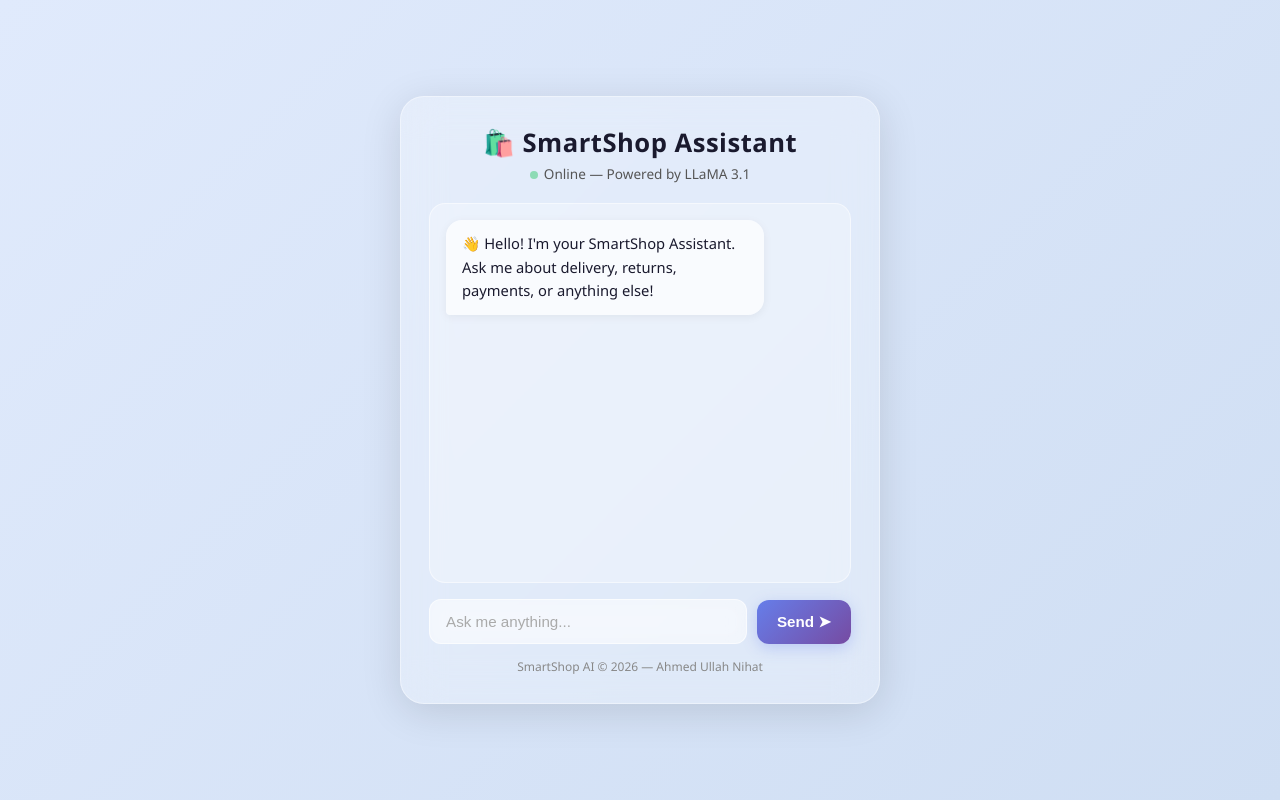
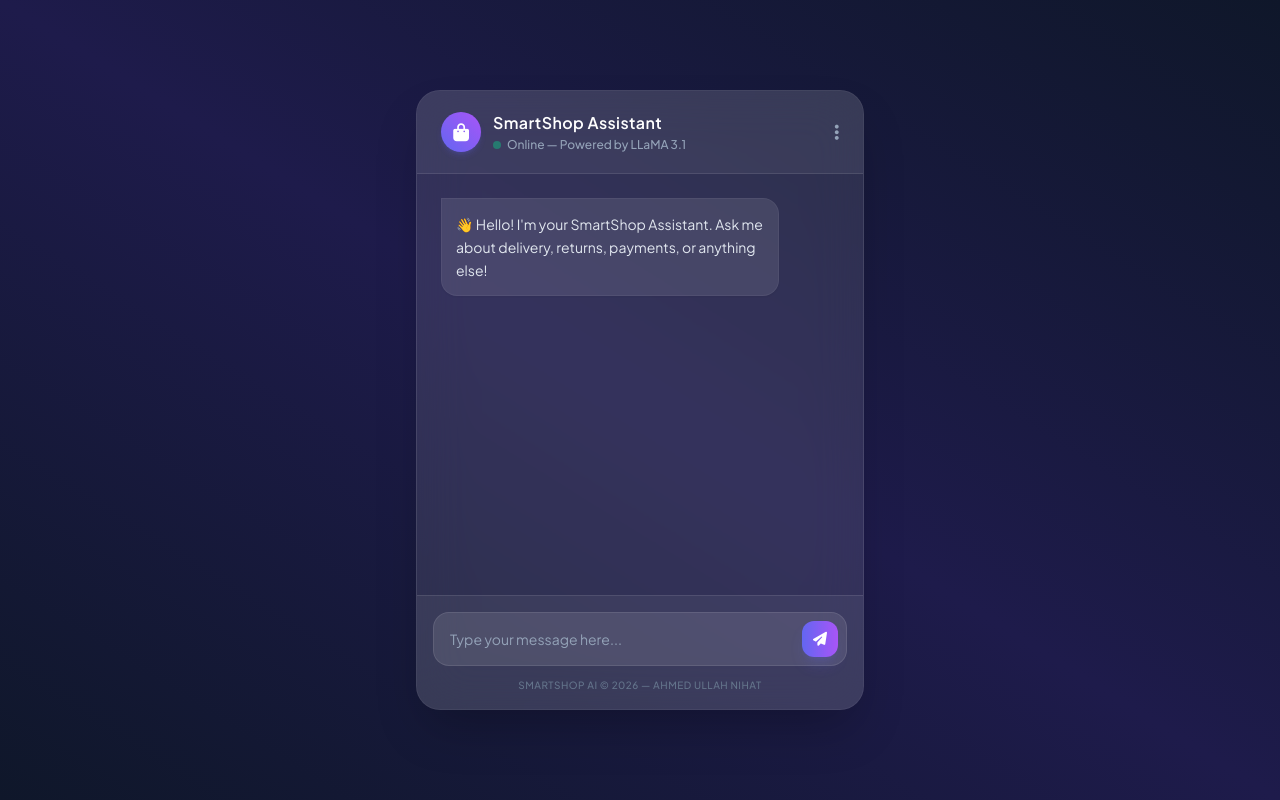
Before and after one commit to AhmedNihat/smartshop-assistant-basic, a plain HTML site: page index.html in a window 1280 px wide. Drawn offline with nearby package versions, Linux system fonts and the light colour scheme.

Commit message:
Merge remote changes with local updates

```diff
--- a/index.html
+++ b/index.html
@@ -4,193 +4,86 @@
     <meta charset="UTF-8">
     <meta name="viewport" content="width=device-width, initial-scale=1.0">
     <title>SmartShop Assistant</title>
+    <script src="https://cdn.tailwindcss.com"></script>
+    <link rel="preconnect" href="https://fonts.googleapis.com">
+    <link rel="preconnect" href="https://fonts.gstatic.com" crossorigin>
+    <link href="https://fonts.googleapis.com/css2?family=Plus+Jakarta+Sans:wght@400;500;600;700&display=swap" rel="stylesheet">
+    <link rel="stylesheet" href="https://cdnjs.cloudflare.com/ajax/libs/font-awesome/6.4.0/css/all.min.css">
+
     <style>
-        * { margin: 0; padding: 0; box-sizing: border-box; }
-
         body {
-            font-family: 'Segoe UI', sans-serif;
-            background: linear-gradient(135deg, #e0eafc, #cfdef3);
-            display: flex;
-            justify-content: center;
-            align-items: center;
-            min-height: 100vh;
+            font-family: 'Plus Jakarta Sans', sans-serif;
         }
-
-        .chat-container {
-            width: 480px;
-            background: rgba(255, 255, 255, 0.25);
-            backdrop-filter: blur(20px);
-            -webkit-backdrop-filter: blur(20px);
-            border: 1px solid rgba(255, 255, 255, 0.4);
-            border-radius: 24px;
-            padding: 28px;
-            box-shadow: 0 8px 40px rgba(0, 0, 0, 0.12);
+        /* Custom scrollbar for a cleaner look */
+        .custom-scrollbar::-webkit-scrollbar {
+            width: 5px;
         }
-
-        .chat-header {
-            text-align: center;
-            margin-bottom: 20px;
+        .custom-scrollbar::-webkit-scrollbar-track {
+            background: transparent;
         }
-
-        .chat-header h1 {
-            font-size: 1.6rem;
-            color: #1a1a2e;
-            font-weight: 700;
-            letter-spacing: 0.5px;
+        .custom-scrollbar::-webkit-scrollbar-thumb {
+            background: rgba(156, 163, 175, 0.3);
+            border-radius: 10px;
         }
-
-        .chat-header p {
-            font-size: 0.85rem;
-            color: #555;
-            margin-top: 4px;
+        .custom-scrollbar::-webkit-scrollbar-thumb:hover {
+            background: rgba(156, 163, 175, 0.5);
         }
-
-        .status-dot {
-            display: inline-block;
-            width: 8px;
-            height: 8px;
-            background: #22c55e;
-            border-radius: 50%;
-            margin-right: 6px;
-            animation: pulse 1.5s infinite;
-        }
-
-        @keyframes pulse {
-            0%, 100% { opacity: 1; }
-            50% { opacity: 0.4; }
-        }
-
-        .chat-window {
-            height: 380px;
-            overflow-y: auto;
-            background: rgba(255, 255, 255, 0.3);
-            border: 1px solid rgba(255,255,255,0.5);
-            border-radius: 16px;
-            padding: 16px;
-            margin-bottom: 16px;
-            scroll-behavior: smooth;
-        }
-
-        .chat-window::-webkit-scrollbar {
-            width: 4px;
-        }
-
-        .chat-window::-webkit-scrollbar-thumb {
-            background: rgba(0,0,0,0.15);
-            border-radius: 4px;
-        }
-
-        .message {
-            margin-bottom: 14px;
-            padding: 12px 16px;
-            border-radius: 16px;
-            max-width: 82%;
-            line-height: 1.6;
-            font-size: 0.92rem;
-            animation: fadeIn 0.3s ease;
-        }
-
+        /* Fade in animation for messages */
         @keyframes fadeIn {
-            from { opacity: 0; transform: translateY(6px); }
+            from { opacity: 0; transform: translateY(8px); }
             to { opacity: 1; transform: translateY(0); }
         }
-
-        .user-message {
-            background: linear-gradient(135deg, #667eea, #764ba2);
-            color: #fff;
-            margin-left: auto;
-            text-align: right;
-            border-bottom-right-radius: 4px;
-            box-shadow: 0 4px 15px rgba(102, 126, 234, 0.3);
-        }
-
-        .bot-message {
-            background: rgba(255, 255, 255, 0.7);
-            color: #1a1a2e;
-            border-bottom-left-radius: 4px;
-            box-shadow: 0 2px 10px rgba(0,0,0,0.06);
-        }
-
-        .thinking {
-            color: #888;
-            font-style: italic;
-            font-size: 0.85rem;
-        }
-
-        .input-area {
-            display: flex;
-            gap: 10px;
-            align-items: center;
-        }
-
-        input {
-            flex: 1;
-            padding: 13px 16px;
-            border: 1px solid rgba(255,255,255,0.6);
-            border-radius: 12px;
-            background: rgba(255, 255, 255, 0.5);
-            color: #1a1a2e;
-            font-size: 0.95rem;
-            outline: none;
-            backdrop-filter: blur(10px);
-            transition: border 0.2s, box-shadow 0.2s;
-        }
-
-        input:focus {
-            border: 1px solid #667eea;
-            box-shadow: 0 0 0 3px rgba(102,126,234,0.15);
-        }
-
-        input::placeholder { color: #aaa; }
-
-        button {
-            padding: 13px 20px;
-            background: linear-gradient(135deg, #667eea, #764ba2);
-            color: #fff;
-            border: none;
-            border-radius: 12px;
-            cursor: pointer;
-            font-weight: 600;
-            font-size: 0.95rem;
-            transition: transform 0.15s, box-shadow 0.15s;
-            box-shadow: 0 4px 15px rgba(102, 126, 234, 0.3);
-        }
-
-        button:hover {
-            transform: translateY(-1px);
-            box-shadow: 0 6px 20px rgba(102, 126, 234, 0.4);
-        }
-
-        button:active { transform: translateY(0); }
-
-        .footer {
-            text-align: center;
-            margin-top: 14px;
-            font-size: 0.75rem;
-            color: #888;
+        .animate-fade-in {
+            animation: fadeIn 0.3s ease forwards;
         }
     </style>
 </head>
-<body>
-    <div class="chat-container">
-        <div class="chat-header">
-            <h1>🛍️ SmartShop Assistant</h1>
-            <p><span class="status-dot"></span>Online — Powered by LLaMA 3.1</p>
+<body class="bg-gradient-to-tr from-slate-900 via-indigo-950 to-slate-900 min-h-screen flex items-center justify-center p-4">
+
+    <div class="w-full max-w-md bg-white/10 backdrop-blur-xl border border-white/10 rounded-3xl shadow-2xl flex flex-col overflow-hidden h-[620px]">
+
+        <div class="px-6 py-5 bg-white/5 border-b border-white/10 flex items-center justify-between">
+            <div class="flex items-center gap-3">
+                <div class="w-10 h-10 rounded-full bg-gradient-to-tr from-indigo-500 to-purple-500 flex items-center justify-center text-white shadow-md shadow-indigo-500/20">
+                    <i class="fa-solid fa-bag-shopping text-lg"></i>
+                </div>
+                <div>
+                    <h1 class="text-white font-semibold text-base tracking-wide">SmartShop Assistant</h1>
+                    <div class="flex items-center gap-1.5 mt-0.5">
+                        <span class="w-2 h-2 rounded-full bg-emerald-500 animate-pulse"></span>
+                        <p class="text-xs text-slate-400 font-medium">Online — Powered by LLaMA 3.1</p>
+                    </div>
+                </div>
+            </div>
+            <button class="text-slate-400 hover:text-white transition-colors">
+                <i class="fa-solid fa-ellipsis-vertical text-lg"></i>
+            </button>
         </div>
 
-        <div class="chat-window" id="chatWindow">
-            <div class="message bot-message">
-                👋 Hello! I'm your SmartShop Assistant. Ask me about delivery, returns, payments, or anything else!
+        <div class="flex-1 overflow-y-auto p-6 space-y-4 custom-scrollbar" id="chatWindow">
+            <div class="flex items-start gap-2.5 max-w-[85%] animate-fade-in">
+                <div class="bg-white/10 text-slate-200 text-sm p-3.5 rounded-2xl rounded-tl-none shadow-sm border border-white/5 leading-relaxed">
+                    👋 Hello! I'm your SmartShop Assistant. Ask me about delivery, returns, payments, or anything else!
+                </div>
             </div>
         </div>
 
-        <div class="input-area">
-            <input type="text" id="questionInput"
-                   placeholder="Ask me anything..." />
-            <button onclick="sendMessage()">Send ➤</button>
+        <div class="p-4 bg-white/5 border-t border-white/10">
+            <div class="relative flex items-center bg-white/10 border border-white/10 rounded-2xl focus-within:border-indigo-500/50 focus-within:ring-2 focus-within:ring-indigo-500/20 transition-all px-4 py-2">
+                <input type="text" id="questionInput" placeholder="Type your message here..."
+                       class="w-full bg-transparent text-white placeholder-slate-400 text-sm outline-none pr-12 py-2" />
+
+                <button onclick="sendMessage()"
+                        class="absolute right-2 top-1/2 -translate-y-1/2 bg-gradient-to-r from-indigo-500 to-purple-500 hover:from-indigo-600 hover:to-purple-600 text-white w-9 h-9 rounded-xl flex items-center justify-center shadow-lg shadow-indigo-500/20 active:scale-95 transition-all">
+                    <i class="fa-solid fa-paper-plane text-sm"></i>
+                </button>
+            </div>
+
+            <div class="text-center text-[10px] text-slate-500 mt-3 font-medium tracking-wider uppercase">
+                SmartShop AI © 2026 — Ahmed Ullah Nihat
+            </div>
         </div>
 
-        <div class="footer">SmartShop AI © 2026 — Ahmed Ullah Nihat</div>
     </div>
 
     <script>
@@ -216,27 +109,59 @@
                 addMessage(data.answer, "bot");
             } catch (error) {
                 removeLastMessage();
-                addMessage("❌ Error! Please try again.", "bot");
+                addMessage("❌ Error! Please try again.", "bot error");
             }
         }
 
         function addMessage(text, type) {
             const chatWindow = document.getElementById("chatWindow");
-            const div = document.createElement("div");
-            div.className = `message ${type}-message`;
-            div.textContent = text;
-            chatWindow.appendChild(div);
+            const wrapper = document.createElement("div");
+
+            // Apply different styles based on message type
+            if (type === "user") {
+                wrapper.className = "flex items-start justify-end max-w-[85%] ml-auto animate-fade-in";
+                wrapper.innerHTML = `
+                    <div class="bg-gradient-to-r from-indigo-500 to-purple-600 text-white text-sm p-3.5 rounded-2xl rounded-tr-none shadow-md shadow-indigo-500/10 leading-relaxed break-words">
+                        ${text}
+                    </div>
+                `;
+            } else if (type.includes("thinking")) {
+                wrapper.className = "flex items-start gap-2.5 max-w-[85%] animate-fade-in text-slate-400 italic text-xs pl-2";
+                wrapper.innerHTML = `<div>${text}</div>`;
+            } else if (type.includes("error")) {
+                wrapper.className = "flex items-start gap-2.5 max-w-[85%] animate-fade-in";
+                wrapper.innerHTML = `
+                    <div class="bg-rose-500/10 text-rose-300 border border-rose-500/20 text-sm p-3.5 rounded-2xl rounded-tl-none leading-relaxed">
+                        ${text}
+                    </div>
+                `;
+            } else {
+                // Standard Bot Message
+                wrapper.className = "flex items-start gap-2.5 max-w-[85%] animate-fade-in";
+                wrapper.innerHTML = `
+                    <div class="bg-white/10 text-slate-200 text-sm p-3.5 rounded-2xl rounded-tl-none shadow-sm border border-white/5 leading-relaxed break-words">
+                        ${text}
+                    </div>
+                `;
+            }
+
+            chatWindow.appendChild(wrapper);
             chatWindow.scrollTop = chatWindow.scrollHeight;
         }
 
         function removeLastMessage() {
             const chatWindow = document.getElementById("chatWindow");
-            chatWindow.removeChild(chatWindow.lastChild);
+            if (chatWindow.lastChild) {
+                chatWindow.removeChild(chatWindow.lastChild);
+            }
         }
 
         document.getElementById("questionInput")
             .addEventListener("keypress", function(e) {
-                if (e.key === "Enter") sendMessage();
+                if (e.key === "Enter") {
+                    e.preventDefault(); // Prevents default form submissions if any
+                    sendMessage();
+                }
             });
     </script>
 </body>
```
